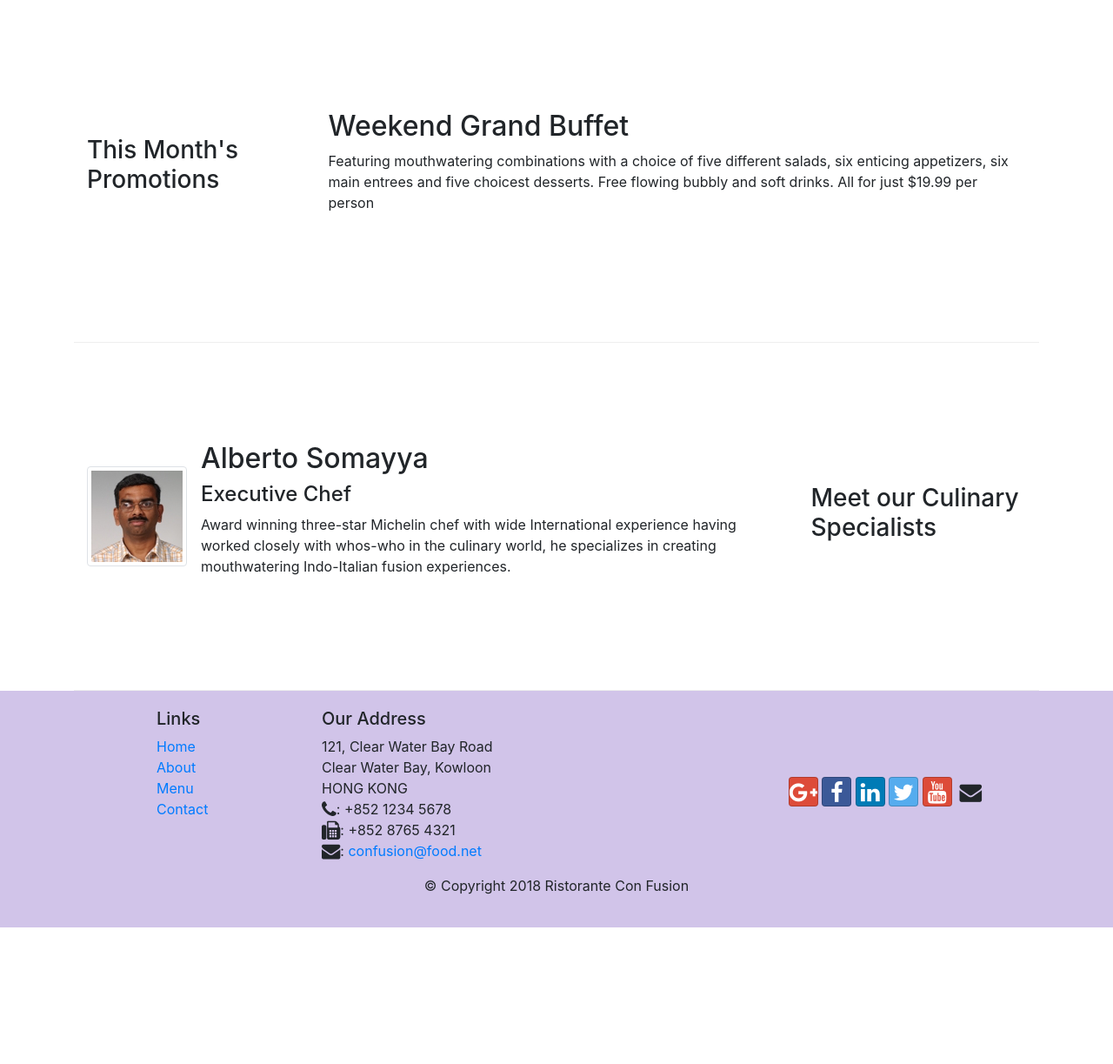
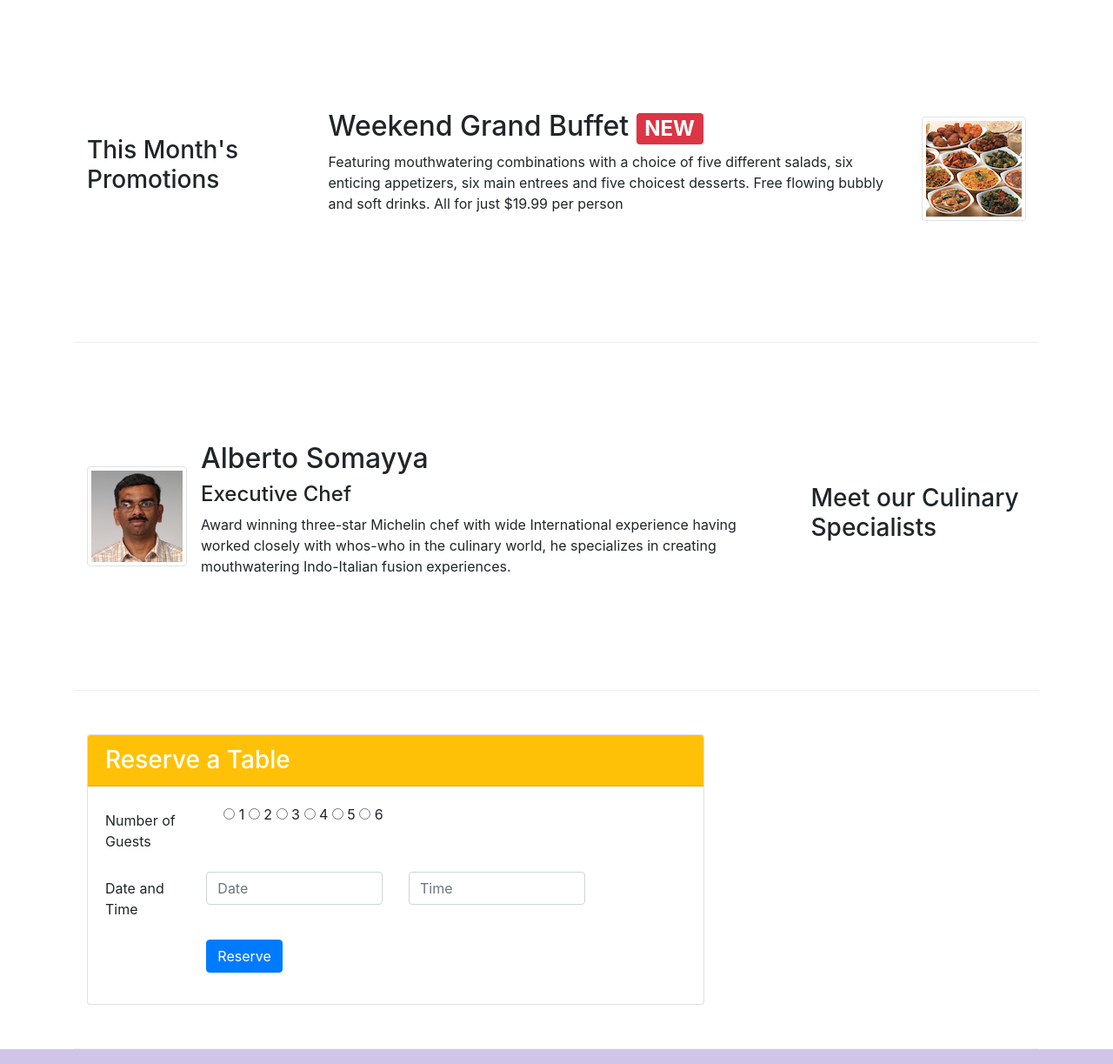
Before and after one commit to JYL93/conFusion, a website: page index.html in a window 1280 px wide. Shown: the part 740-1963 px from the top of the page at 87% size. Before the commit the page ends 1806 px from the top, so only its background shows below. Drawn offline with nearby package versions, Linux system fonts and the light colour scheme.

Commit message:
Assignment 2 Incomplete

```diff
--- a/index.html
+++ b/index.html
@@ -29,7 +29,6 @@
                     <li class="nav-item"><a class="nav-link" href="./aboutus.html"><span class="fa fa-info fa-lg"></span> About</a></li>
                     <li class="nav-item"><a class="nav-link" href="#"><span class="fa fa-list fa-lg"></span> Menu</a></li>
                     <li class="nav-item"><a class="nav-link" href="./contactus.html"><span class="fa fa-address-card fa-lg"></span> Contact</a></li>
-
                 </ul>
             </div>
         </div>
@@ -45,6 +44,14 @@
                 <div class="col-12 col-sm align-self-center">
                     <img src="img/logo.png" class="img-fluid">
                 </div>
+                <div class="col-12 col-sm align-self-center">
+                    <a href="#reserve">
+                        <button type="button" class="btn btn-warning btn-block btn-sm">
+                            Reserve Table
+                        </button>
+                    </a>
+                </div>
+
             </div>
         </div>
     </header>
@@ -72,9 +79,15 @@
             <div class="col-12 col-sm-4 col-md-3">
                 <h3>This Month's Promotions</h3>
             </div>
-            <div class="col-12 col-sm">
-                <h2>Weekend Grand Buffet</h2>
-                <p>Featuring mouthwatering combinations with a choice of five different salads, six enticing appetizers, six main entrees and five choicest desserts. Free flowing bubbly and soft drinks. All for just $19.99 per person </p>
+            <div class="col-12 col-sm col-md">
+                <div class="media">
+                    <div class="media-body">
+                        <h2 class="mt-0">Weekend Grand Buffet <span class="badge badge-danger">NEW</span></h2>
+                        <p>Featuring mouthwatering combinations with a choice of five different salads, six enticing appetizers, six main entrees and five choicest desserts. Free flowing bubbly and soft drinks. All for just $19.99 per person </p>
+                    </div>
+                    <img class="d-flex ml-3 img-thumbnail align-self-center" src="img/buffet.png" alt="buffet">
+                </div>
+
             </div>
         </div>
 
@@ -89,6 +102,46 @@
                         <h2>Alberto Somayya</h2>
                         <h4>Executive Chef</h4>
                         <p class="d-none d-sm-block">Award winning three-star Michelin chef with wide International experience having worked closely with whos-who in the culinary world, he specializes in creating mouthwatering Indo-Italian fusion experiences. </p>
+                    </div>
+                </div>
+            </div>
+        </div>
+
+        <div class="row row-content">
+            <div class="col-12 col-sm-8">
+                <div class="card" id="reserve">
+                <h3 class="card-header bg-warning text-white">Reserve a Table</h3>
+                    <div class="card-body">
+                        <div class="form-group row">
+                            <label for="guests" class="col-12 col-lg-2 col-form-label">Number of Guests</label>
+                            <div class="col">
+                                <div class="form-check">
+                                    <input type="radio" name="number" value="1"> 1
+                                    <input type="radio" name="number" value="2"> 2
+                                    <input type="radio" name="number" value="3"> 3
+                                    <input type="radio" name="number" value="4"> 4
+                                    <input type="radio" name="number" value="5"> 5
+                                    <input type="radio" name="number" value="6"> 6
+                                    <label class="form-check-label" for="approve"></label>
+                                </div>
+                            </div>
+                        </div>
+                        <div class="form-group row">
+                            <label for="datetime" class="col-12 col-lg-2 col-form-label">Date and Time</label>
+                            <div class="col-md-4">
+                                <input type="text" class="form-control" id="date" name="date" placeholder="Date">
+                            </div>
+                            <div class="col-md-4">
+                                <input type="text" class="form-control" id="time" name="time" placeholder="Time">
+                            </div>
+                        </div>
+                        <div class="form-group row">
+                            <div class="offset-md-2 col-md-10">
+                                <button type="submit" class="btn btn-primary">
+                                    Reserve
+                                </button>
+                            </div>
+                        </div>
                     </div>
                 </div>
             </div>
```
